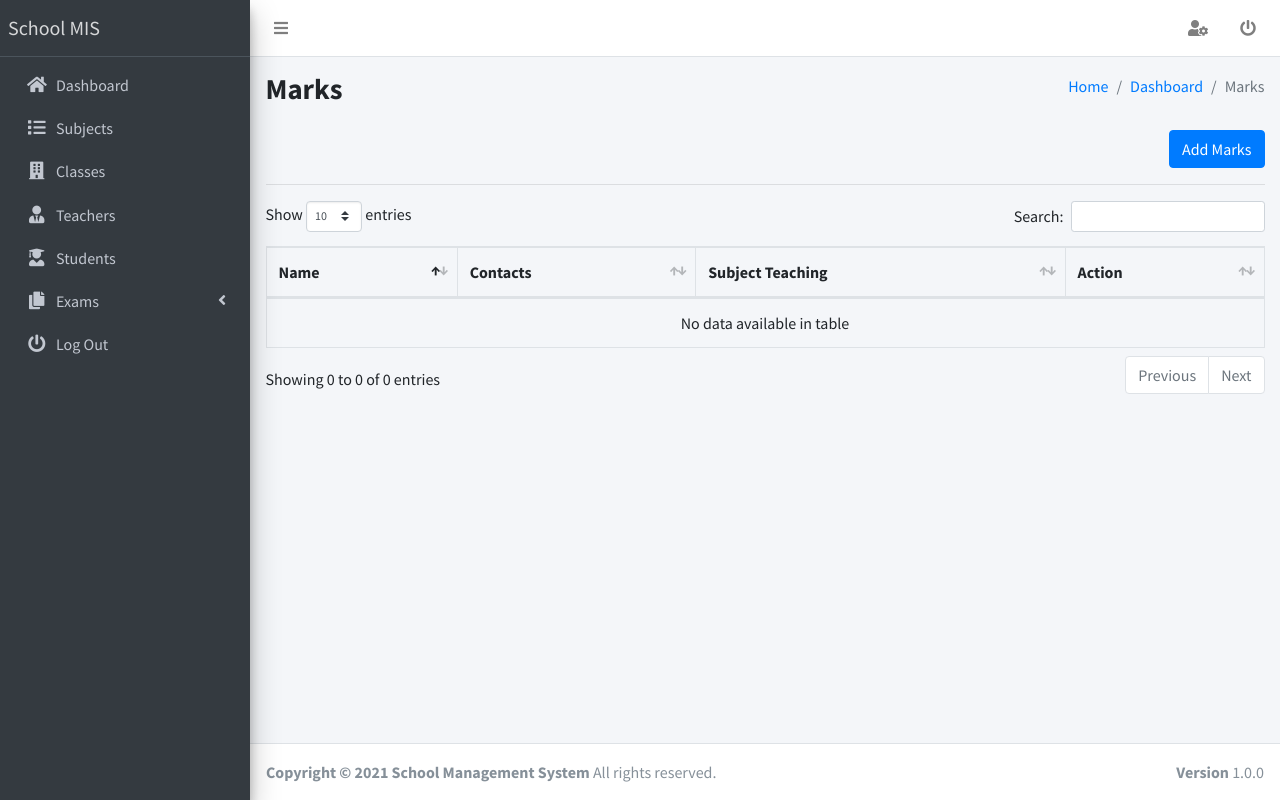
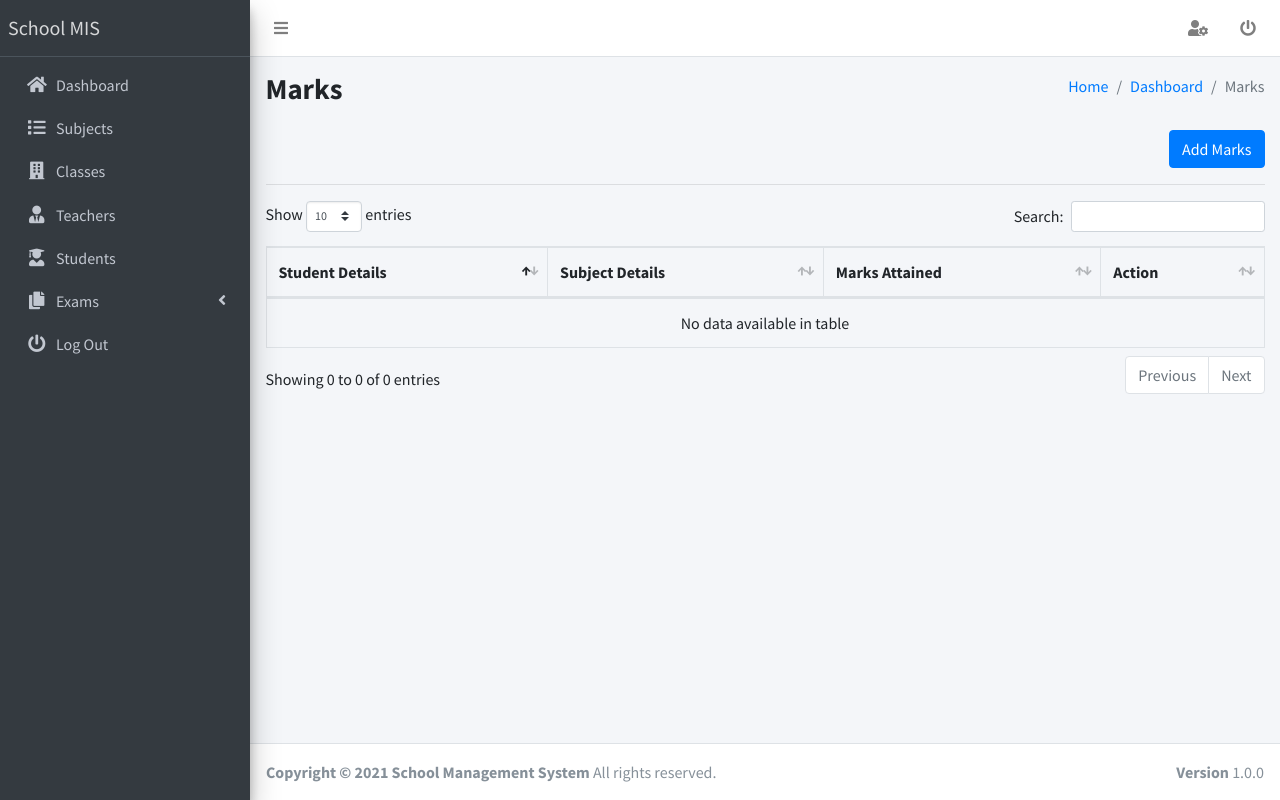
Before and after one commit to MartMbithi/Weekend_Project_I, a PHP site: page /marks_entry in a window 1280 px wide. Run offline with PHP 8.4, Linux system fonts and the light colour scheme; the visitor is signed in with stand-in values (Sample User, id 1); data that the repository does not hold is empty.

Commit message:
Implement Fetch & Delete Operations On Marks

```diff
--- a/marks_entry.php
+++ b/marks_entry.php
@@ -226,42 +226,41 @@ require_once('partials/head.php');
                             <table id="" class="table table-bordered table-hover">
                                 <thead>
                                     <tr>
-                                        <th>Name</th>
-                                        <th>Contacts </th>
-                                        <th>Subject Teaching</th>
+                                        <th>Student Details</th>
+                                        <th>Subject Details </th>
+                                        <th>Marks Attained</th>
                                         <th>Action</th>
                                     </tr>
                                 </thead>
                                 <tbody>
                                     <?php
-                                    $ret = "SELECT * FROM teacher t
-                                    INNER JOIN subject s
-                                     ON t.t_subject_id = s.subject_id ";
+                                    $ret = "SELECT * FROM marks m
+                                    INNER JOIN student s ON m.marks_student_id = s.student_id
+                                    INNER JOIN subject sb ON m.marks_subject_id = s.subject_id";
                                     $stmt = $mysqli->prepare($ret);
                                     $stmt->execute(); //ok
                                     $res = $stmt->get_result();
-                                    while ($teacher = $res->fetch_object()) {
+                                    while ($marks = $res->fetch_object()) {
                                     ?>
                                         <tr>
-                                            <td><?php echo $teacher->t_name; ?></td>
+                                            <td><?php echo $marks->student_admno . ' ' . $marks->student_name; ?></td>
                                             <td>
-                                                Phone : <?php echo $teacher->t_phone; ?><br>
-                                                Email : <?php echo $teacher->t_email; ?>
+                                                <?php echo $marks->subject_code . ' ' . $marks->subject_name; ?></td>
                                             </td>
                                             <td>
-                                                Code : <?php echo $teacher->subject_code . '<br> Name : ' . $teacher->subject_name; ?>
+                                                <?php echo $marks->marks_aggregate; ?>
                                             </td>
                                             <td>
-                                                <a class="badge badge-primary" data-toggle="modal" href="#edit-<?php echo $teacher->t_id; ?>">
+                                                <a class="badge badge-primary" data-toggle="modal" href="#edit-<?php echo $marks->marks_id; ?>">
                                                     <i class="fas fa-edit"></i>
                                                     Update
                                                 </a>
-                                                <a class="badge badge-danger" data-toggle="modal" href="#delete-<?php echo $teacher->t_id; ?>">
+                                                <a class="badge badge-danger" data-toggle="modal" href="#delete-<?php echo $marks->marks_id; ?>">
                                                     <i class="fas fa-trash"></i>
                                                     Delete
                                                 </a>
                                                 <!-- Update Modal -->
-                                                <div class="modal fade" id="edit-<?php echo $teacher->t_id; ?>">
+                                                <div class="modal fade" id="edit-<?php echo $marks->marks_id; ?>">
                                                     <div class="modal-dialog  modal-lg">
                                                         <div class="modal-content">
                                                             <div class="modal-header">
@@ -271,29 +270,7 @@ require_once('partials/head.php');
                                                                 </button>
                                                             </div>
                                                             <div class="modal-body">
-                                                                <form method="post" enctype="multipart/form-data" role="form">
-                                                                    <div class="card-body">
-                                                                        <div class="row">
-                                                                            <div class="form-group col-md-12">
-                                                                                <label for="">Full Name</label>
-                                                                                <input type="text" required name="t_name" value="<?php echo $teacher->t_name; ?>" class="form-control">
-                                                                                <input type="hidden" required name="t_id" value="<?php echo $teacher->t_id; ?>" class="form-control">
 
-                                                                            </div>
-                                                                            <div class="form-group col-md-6">
-                                                                                <label for="">Email</label>
-                                                                                <input type="email" required name="t_email" value="<?php echo $teacher->t_email; ?>" class="form-control">
-                                                                            </div>
-                                                                            <div class="form-group col-md-6">
-                                                                                <label for="">Phone Number</label>
-                                                                                <input type="text" required name="t_phone" value="<?php echo $teacher->t_phone; ?>" class="form-control">
-                                                                            </div>
-                                                                        </div>
-                                                                    </div>
-                                                                    <div class="text-right">
-                                                                        <button type="submit" name="update_teacher" class="btn btn-primary">Submit</button>
-                                                                    </div>
-                                                                </form>
                                                             </div>
                                                         </div>
                                                     </div>
@@ -301,7 +278,7 @@ require_once('partials/head.php');
                                                 <!-- End Modal -->
 
                                                 <!-- Delete Modal -->
-                                                <div class="modal fade" id="delete-<?php echo $teacher->t_id; ?>" tabindex="-1" role="dialog" aria-labelledby="exampleModalLabel" aria-hidden="true">
+                                                <div class="modal fade" id="delete-<?php echo $marks->marks_id; ?>" tabindex="-1" role="dialog" aria-labelledby="exampleModalLabel" aria-hidden="true">
                                                     <div class="modal-dialog modal-dialog-centered" role="document">
                                                         <div class="modal-content">
                                                             <div class="modal-header">
@@ -312,11 +289,11 @@ require_once('partials/head.php');
                                                             </div>
                                                             <div class="modal-body text-center text-danger">
                                                                 <form method="POST">
-                                                                    <h4>Delete <?php echo $teacher->t_name; ?> ?</h4>
+                                                                    <h4>Delete <?php echo $marks->student_name; ?> Marks ?</h4>
                                                                     <br>
-                                                                    <p>Heads Up, You are about to delete <?php echo $teacher->t_name; ?>. This action is irrevisble.</p>
+                                                                    <p>Heads Up, You are about to delete <?php echo $marks->student_name; ?>. This action is irrevisble.</p>
                                                                     <button type="button" class="text-center btn btn-success" data-dismiss="modal">No</button>
-                                                                    <input type="hidden" name="t_id" value="<?php echo $teacher->t_id; ?>">
+                                                                    <input type="hidden" name="marks_id" value="<?php echo $teacher->marks_id; ?>">
                                                                     <input type="submit" class="text-center btn btn-danger" value="Delete" name="delete">
                                                                 </form>
                                                             </div>
```
